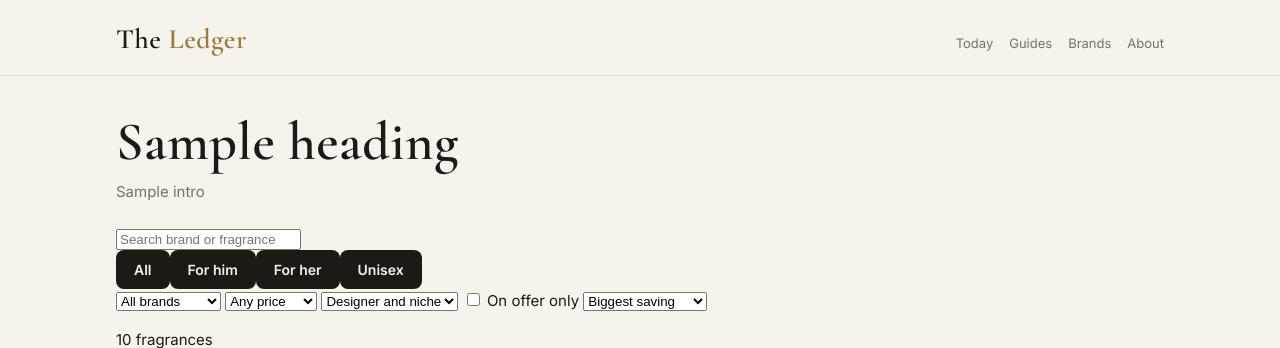
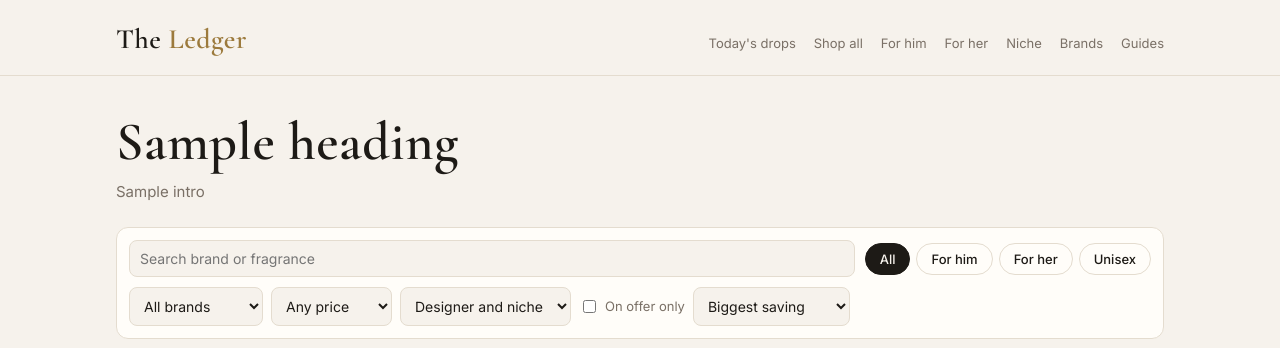
Before and after one commit to Safey07/theledger, a Python web app: template templates/browse.html in a window 1280 px wide. Shown: the top 348 px of the page. Run offline with Jinja, Linux system fonts and the light colour scheme; the template is opened without the code that fills it: most values are stand-ins (such as "Sample title", 1, 10 or a date in 2020).

Commit message:
Site upgrade: templates/base.html

```diff
--- a/templates/base.html
+++ b/templates/base.html
@@ -57,14 +57,68 @@ footer .links a{margin-right:16px;color:var(--muted)}
 .guide:hover{border-color:var(--gold)}
 .guide h2{margin:0 0 6px;font-size:24px}
 .guide p{margin:0;color:var(--muted);font-size:14px}
-@media (max-width:560px){nav a{margin-left:10px}}
+header.top .wrap{flex-wrap:wrap}
+nav.main{display:flex;gap:18px;overflow-x:auto;scrollbar-width:none;max-width:100%}
+nav.main::-webkit-scrollbar{display:none}
+nav.main a{margin:0;white-space:nowrap;padding:4px 0}
+nav.main a:hover{color:var(--ink)}
+.card[hidden]{display:none}
+.thumb{position:relative}
+.thumb .pct{position:absolute;top:10px;left:10px;margin:0}
+.bottle{width:62%;height:auto;filter:drop-shadow(0 8px 14px rgba(0,0,0,.18))}
+.bottle .glass{fill:var(--gold);opacity:.16}
+.bottle .edge{fill:none;stroke:var(--gold);stroke-width:1.2;opacity:.75}
+.bottle .cap{fill:var(--ink);opacity:.85}
+.bottle .neck{fill:var(--gold);opacity:.55}
+.bottle .label{fill:var(--card);stroke:var(--gold);stroke-width:.6}
+.bottle .lb{fill:var(--ink);font-family:"Cormorant Garamond",Georgia,serif;font-weight:600;text-anchor:middle;letter-spacing:.03em}
+.bottle .lc{fill:var(--gold);font-family:Inter,sans-serif;text-anchor:middle;letter-spacing:.12em}
+.hero{padding-bottom:6px}
+.stats{display:flex;gap:28px;flex-wrap:wrap;margin:8px 0 22px}
+.stats b{display:block;font-family:"Cormorant Garamond",serif;font-size:34px;line-height:1;color:var(--gold)}
+.stats span{font-size:12px;color:var(--muted);text-transform:uppercase;letter-spacing:.1em}
+.tiles{display:flex;gap:8px;flex-wrap:wrap;margin:6px 0 26px}
+.tiles a{border:1px solid var(--line);background:var(--card);border-radius:99px;padding:8px 16px;font-size:14px;text-decoration:none}
+.tiles a:hover{border-color:var(--gold)}
+.toolbar{display:flex;flex-wrap:wrap;gap:10px;align-items:center;justify-content:space-between;margin:10px 0 4px;padding:12px;background:var(--card);border:1px solid var(--line);border-radius:12px}
+.toolbar.browse{position:sticky;top:0;z-index:5}
+.chips{display:flex;gap:6px;flex-wrap:wrap}
+.chip{background:transparent;color:var(--ink);border:1px solid var(--line);border-radius:99px;padding:7px 14px;font:500 13px Inter,sans-serif}
+.chip.on{background:var(--ink);color:var(--bg);border-color:var(--ink)}
+.selects{display:flex;gap:8px;flex-wrap:wrap;align-items:center}
+select,.search{padding:9px 10px;border:1px solid var(--line);border-radius:8px;background:var(--bg);color:var(--ink);font:14px Inter,sans-serif;max-width:100%}
+.search{flex:1 1 220px;min-width:0}
+.listing .search,h1+.lede+.search{width:100%;max-width:420px;margin-bottom:16px}
+.tog{font-size:13px;display:flex;gap:6px;align-items:center;color:var(--muted)}
+.count{font-size:13px;color:var(--muted);margin:14px 0 0}
+.more{text-align:center;margin:-10px 0 50px}
+.btn.ghost{background:transparent;color:var(--ink);border:1px solid var(--ink)}
+.brandlist{columns:200px;column-gap:24px;margin:10px 0 50px}
+.brandlist a{display:block;padding:7px 0;border-bottom:1px solid var(--line);text-decoration:none;break-inside:avoid}
+.brandlist a span{float:right;color:var(--muted);font-size:12px}
+.crumbs{font-size:13px;color:var(--muted);margin:24px 0 0}
+.crumbs a{color:var(--muted)}
+.pgrid{display:grid;grid-template-columns:repeat(auto-fit,minmax(280px,1fr));gap:32px;margin:20px 0 30px;align-items:start}
+.thumb.big{max-width:440px}
+.tags{display:flex;gap:6px;flex-wrap:wrap;margin:0 0 14px}
+.tags span{font-size:12px;border:1px solid var(--line);border-radius:99px;padding:3px 10px;color:var(--muted)}
+.note{font-size:14px;background:var(--card);border:1px solid var(--line);border-radius:8px;padding:10px 12px}
+.note a{color:var(--good);font-weight:600}
+.compare{width:100%;border-collapse:collapse;margin:8px 0 30px;font-size:14px;background:var(--card);border:1px solid var(--line);border-radius:10px;overflow:hidden}
+.compare th{text-align:left;font-size:11px;letter-spacing:.1em;text-transform:uppercase;color:var(--muted);font-weight:500}
+.compare th,.compare td{padding:11px 12px;border-bottom:1px solid var(--line)}
+.compare tr.best td{background:color-mix(in srgb,var(--good) 8%,transparent)}
+.compare td a{color:var(--gold);font-weight:600}
+.tagbest{font-size:11px;color:var(--good);font-weight:600;margin-left:6px}
+h2{font-size:30px;margin:34px 0 6px}
+@media (max-width:560px){.stats{gap:18px}.stats b{font-size:28px}.toolbar.browse{position:static}.compare th:nth-child(3),.compare td:nth-child(3){display:none}}
 </style>
 </head>
 <body>
 {% if demo %}<div class="demo">Demo build with invented prices and fictional retailers.</div>{% endif %}
 <header class="top"><div class="wrap">
 <a class="logo" href="{{ root }}index.html">The <span>Ledger</span></a>
-<nav><a href="{{ root }}index.html">Today</a><a href="{{ root }}guides.html">Guides</a><a href="{{ root }}brands.html">Brands</a><a href="{{ root }}about.html">About</a></nav>
+<nav class="main"><a href="{{ root }}index.html">Today's drops</a><a href="{{ root }}shop.html">Shop all</a><a href="{{ root }}men.html">For him</a><a href="{{ root }}women.html">For her</a><a href="{{ root }}niche.html">Niche</a><a href="{{ root }}brands.html">Brands</a><a href="{{ root }}guides.html">Guides</a></nav>
 </div></header>
 <main class="wrap">{% block body %}{% endblock %}</main>
 <footer><div class="wrap">
```
